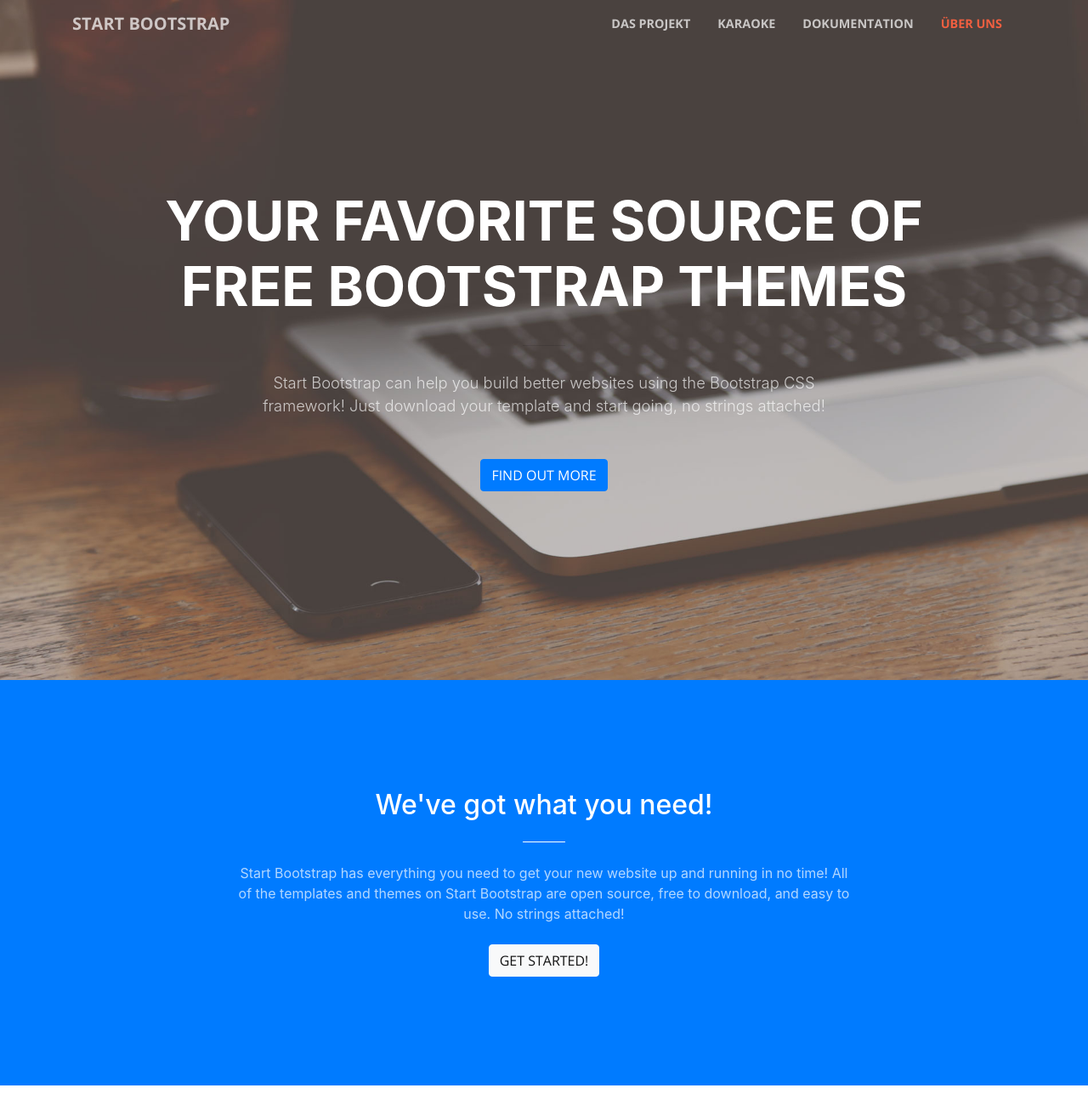
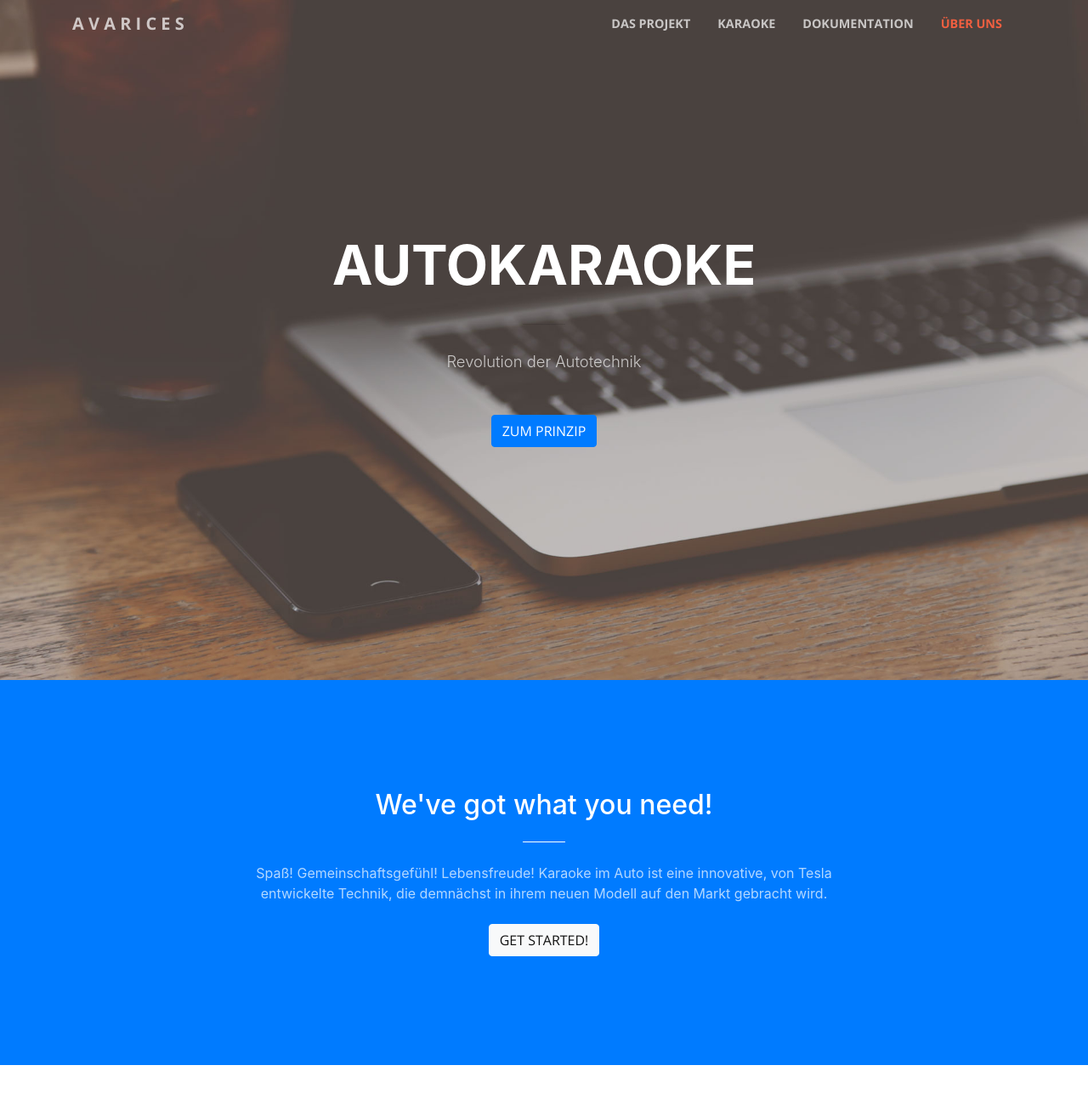
Before and after one commit to Fasust/Caraoke, a website with bundled scripts: page konzeptsite/konzeptsite2/startbootstrap-creative-gh-pages/index.html in a window 1280 px wide. Shown: the top 1300 px of the page at 85% size. Built offline with nearby package versions, Linux system fonts and the light colour scheme.

Commit message:
Texte verändert relativ oben

```diff
--- a/konzeptsite/konzeptsite2/startbootstrap-creative-gh-pages/index.html
+++ b/konzeptsite/konzeptsite2/startbootstrap-creative-gh-pages/index.html
@@ -31,7 +31,7 @@
     <!-- Navigation -->
     <nav class="navbar navbar-expand-lg navbar-light fixed-top" id="mainNav">
       <div class="container">
-        <a class="navbar-brand js-scroll-trigger" href="#page-top">Start Bootstrap</a>
+        <a class="navbar-brand js-scroll-trigger" href="#page-top">A v a r i c e s </a>
         <button class="navbar-toggler navbar-toggler-right" type="button" data-toggle="collapse" data-target="#navbarResponsive" aria-controls="navbarResponsive" aria-expanded="false" aria-label="Toggle navigation">
           <span class="navbar-toggler-icon"></span>
         </button>
@@ -59,13 +59,13 @@
         <div class="row">
           <div class="col-lg-10 mx-auto">
             <h1 class="text-uppercase">
-              <strong>Your Favorite Source of Free Bootstrap Themes</strong>
+              <strong>Autokaraoke</strong>
             </h1>
             <hr>
           </div>
           <div class="col-lg-8 mx-auto">
-            <p class="text-faded mb-5">Start Bootstrap can help you build better websites using the Bootstrap CSS framework! Just download your template and start going, no strings attached!</p>
-            <a class="btn btn-primary btn-xl js-scroll-trigger" href="#about">Find Out More</a>
+            <p class="text-faded mb-5">Revolution der Autotechnik</p>
+            <a class="btn btn-primary btn-xl js-scroll-trigger" href="#about">Zum Prinzip</a>
           </div>
         </div>
       </div>
@@ -77,7 +77,7 @@
           <div class="col-lg-8 mx-auto text-center">
             <h2 class="section-heading text-white">We've got what you need!</h2>
             <hr class="light my-4">
-            <p class="text-faded mb-4">Start Bootstrap has everything you need to get your new website up and running in no time! All of the templates and themes on Start Bootstrap are open source, free to download, and easy to use. No strings attached!</p>
+            <p class="text-faded mb-4">Spaß! Gemeinschaftsgefühl! Lebensfreude! Karaoke im Auto ist eine innovative, von Tesla entwickelte Technik, die demnächst in ihrem neuen Modell auf den Markt gebracht wird.</p>
             <a class="btn btn-light btn-xl js-scroll-trigger" href="#services">Get Started!</a>
           </div>
         </div>
```
